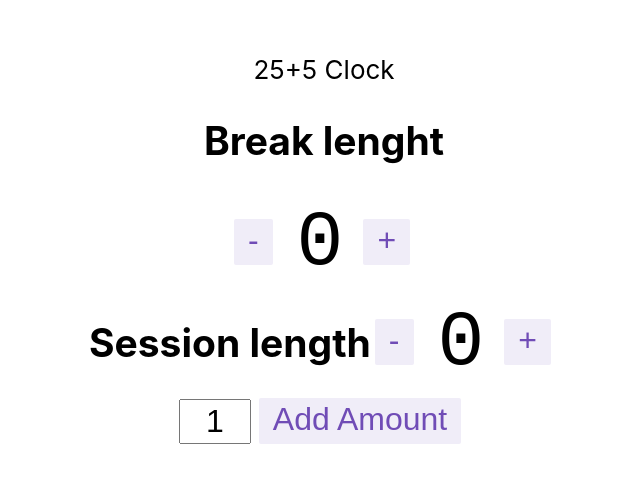
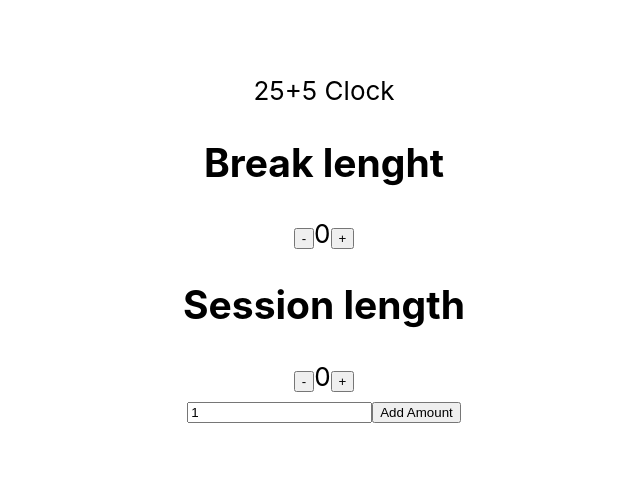
Before and after one commit to adrimihailescu/clock-five, a React (Create React App) app: page / in a window 1280 px wide. Shown: the part 151-634 px from the top of the page, without its empty margins (316-956 px from the left). Built offline with nearby package versions, Linux system fonts and the light colour scheme.

Commit message:
added new features

```diff
--- a/src/App.js
+++ b/src/App.js
@@ -1,8 +1,8 @@
 import React from "react";
 
 import { Counter } from "./features/counter/Counter";
-import { Session } from "./features/counter/Session";
-import { Break } from "./features/counter/Break";
+import { Session } from "./features/session/Session";
+import { Break } from "./features/break/Break";
 import "./App.css";
 
 function App() {
--- a/src/app/store.js
+++ b/src/app/store.js
@@ -1,8 +1,12 @@
-import { configureStore } from '@reduxjs/toolkit';
-import counterReducer from '../features/counter/counterSlice';
+import { configureStore } from "@reduxjs/toolkit";
+import counterReducer from "../features/counter/counterSlice";
+import breakReducer from "../features/break/breakSlice";
+import sessionReducer from "../features/session/sessionSlice";
 
 export const store = configureStore({
-  reducer: {
-    counter: counterReducer,
-  },
+	reducer: {
+		counter: counterReducer,
+		break: breakReducer,
+		session: sessionReducer,
+	},
 });
--- a/src/features/counter/Break.js
+++ b/src/features/break/Break.js
@@ -1,7 +1,6 @@
 import React, { useState } from "react";
 import { useSelector, useDispatch } from "react-redux";
-import { decrement, increment, selectCount } from "./counterSlice";
-import styles from "./Counter.module.css";
+import { decrement, increment, selectCount } from "./breakSlice";
 
 export function Break() {
 	const count = useSelector(selectCount);
@@ -10,17 +9,15 @@ export function Break() {
 		<div>
 			<div id="break-label" className="break">
 				<h2>Break lenght</h2>
-				<div className={styles.row}>
+				<div>
 					<button
-						className={styles.button}
 						aria-label="Decrement value"
 						onClick={() => dispatch(decrement())}
 					>
 						-
 					</button>
-					<span className={styles.value}>{count}</span>
+					<span>{count}</span>
 					<button
-						className={styles.button}
 						aria-label="Increment value"
 						onClick={() => dispatch(increment())}
 					>
--- /dev/null
+++ b/src/features/break/breakSlice.js
@@ -0,0 +1,24 @@
+import { createSlice } from "@reduxjs/toolkit";
+
+const initialState = {
+	value: 0,
+};
+
+export const breakSlice = createSlice({
+	name: "break",
+	initialState,
+	reducers: {
+		increment: (state) => {
+			state.value += 1;
+		},
+		decrement: (state) => {
+			state.value -= 1;
+		},
+	},
+});
+
+export const { increment, decrement } = breakSlice.actions;
+
+export const selectCount = (state) => state.break.value;
+
+export default breakSlice.reducer;
--- a/src/features/counter/Counter.js
+++ b/src/features/counter/Counter.js
@@ -1,7 +1,6 @@
 import React, { useState } from "react";
 import { useDispatch } from "react-redux";
 import { incrementByAmount } from "./counterSlice";
-import styles from "./Counter.module.css";
 
 export function Counter() {
 	// const count = useSelector(selectCount);
@@ -12,17 +11,13 @@ export function Counter() {
 
 	return (
 		<div>
-			<div className={styles.row}>
+			<div>
 				<input
-					className={styles.textbox}
 					aria-label="Set increment amount"
 					value={incrementAmount}
 					onChange={(e) => setIncrementAmount(e.target.value)}
 				/>
-				<button
-					className={styles.button}
-					onClick={() => dispatch(incrementByAmount(incrementValue))}
-				>
+				<button onClick={() => dispatch(incrementByAmount(incrementValue))}>
 					Add Amount
 				</button>
 			</div>
--- a/src/features/counter/Counter.module.css
+++ /dev/null
@@ -1,78 +0,0 @@
-.row {
-  display: flex;
-  align-items: center;
-  justify-content: center;
-}
-
-.row > button {
-  margin-left: 4px;
-  margin-right: 8px;
-}
-.row:not(:last-child) {
-  margin-bottom: 16px;
-}
-
-.value {
-  font-size: 78px;
-  padding-left: 16px;
-  padding-right: 16px;
-  margin-top: 2px;
-  font-family: 'Courier New', Courier, monospace;
-}
-
-.button {
-  appearance: none;
-  background: none;
-  font-size: 32px;
-  padding-left: 12px;
-  padding-right: 12px;
-  outline: none;
-  border: 2px solid transparent;
-  color: rgb(112, 76, 182);
-  padding-bottom: 4px;
-  cursor: pointer;
-  background-color: rgba(112, 76, 182, 0.1);
-  border-radius: 2px;
-  transition: all 0.15s;
-}
-
-.textbox {
-  font-size: 32px;
-  padding: 2px;
-  width: 64px;
-  text-align: center;
-  margin-right: 4px;
-}
-
-.button:hover,
-.button:focus {
-  border: 2px solid rgba(112, 76, 182, 0.4);
-}
-
-.button:active {
-  background-color: rgba(112, 76, 182, 0.2);
-}
-
-.asyncButton {
-  composes: button;
-  position: relative;
-}
-
-.asyncButton:after {
-  content: '';
-  background-color: rgba(112, 76, 182, 0.15);
-  display: block;
-  position: absolute;
-  width: 100%;
-  height: 100%;
-  left: 0;
-  top: 0;
-  opacity: 0;
-  transition: width 1s linear, opacity 0.5s ease 1s;
-}
-
-.asyncButton:active:after {
-  width: 0%;
-  opacity: 1;
-  transition: 0s;
-}
--- a/src/features/counter/counterAPI.js
+++ /dev/null
@@ -1,6 +0,0 @@
-// A mock function to mimic making an async request for data
-export function fetchCount(amount = 1) {
-  return new Promise((resolve) =>
-    setTimeout(() => resolve({ data: amount }), 500)
-  );
-}
--- a/src/features/counter/Session.js
+++ b/src/features/session/Session.js
@@ -1,7 +1,6 @@
 import React, { useState } from "react";
 import { useSelector, useDispatch } from "react-redux";
-import { decrement, increment, selectCount } from "./counterSlice";
-import styles from "./Counter.module.css";
+import { decrement, increment, selectCount } from "./sessionSlice";
 
 export function Session() {
 	const count = useSelector(selectCount);
@@ -9,18 +8,16 @@ export function Session() {
 	return (
 		<div>
 			<div id="session-label" className="session">
-				<div className={styles.row}>
+				<div>
 					<h2> Session length</h2>
 					<button
-						className={styles.button}
 						aria-label="Decrement value"
 						onClick={() => dispatch(decrement())}
 					>
 						-
 					</button>
-					<span className={styles.value}>{count}</span>
+					<span>{count}</span>
 					<button
-						className={styles.button}
 						aria-label="Increment value"
 						onClick={() => dispatch(increment())}
 					>
--- /dev/null
+++ b/src/features/session/sessionSlice.js
@@ -0,0 +1,24 @@
+import { createSlice } from "@reduxjs/toolkit";
+
+const initialState = {
+	value: 0,
+};
+
+export const sessionSlice = createSlice({
+	name: "session",
+	initialState,
+	reducers: {
+		increment: (state) => {
+			state.value += 1;
+		},
+		decrement: (state) => {
+			state.value -= 1;
+		},
+	},
+});
+
+export const { increment, decrement } = sessionSlice.actions;
+
+export const selectCount = (state) => state.session.value;
+
+export default sessionSlice.reducer;
```
